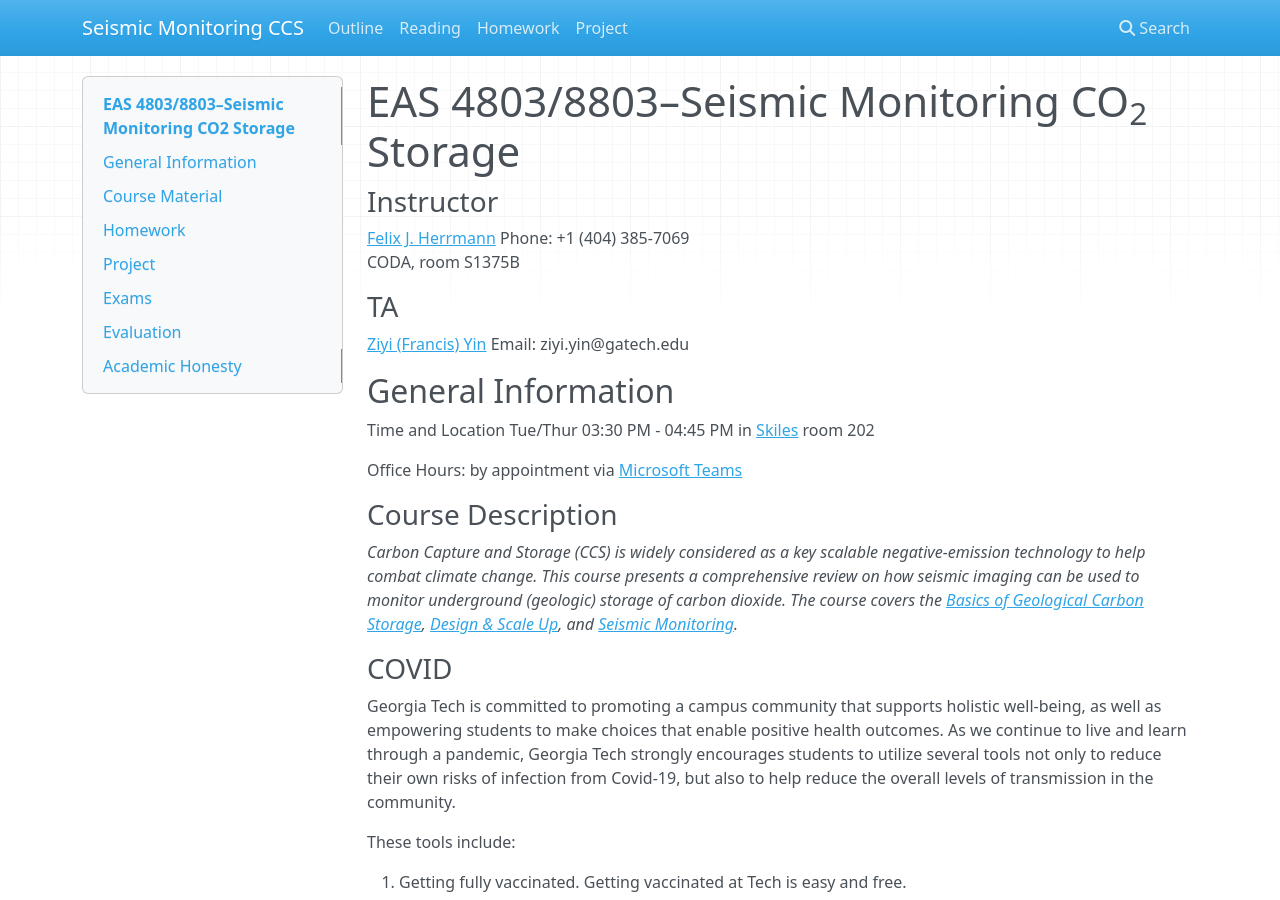
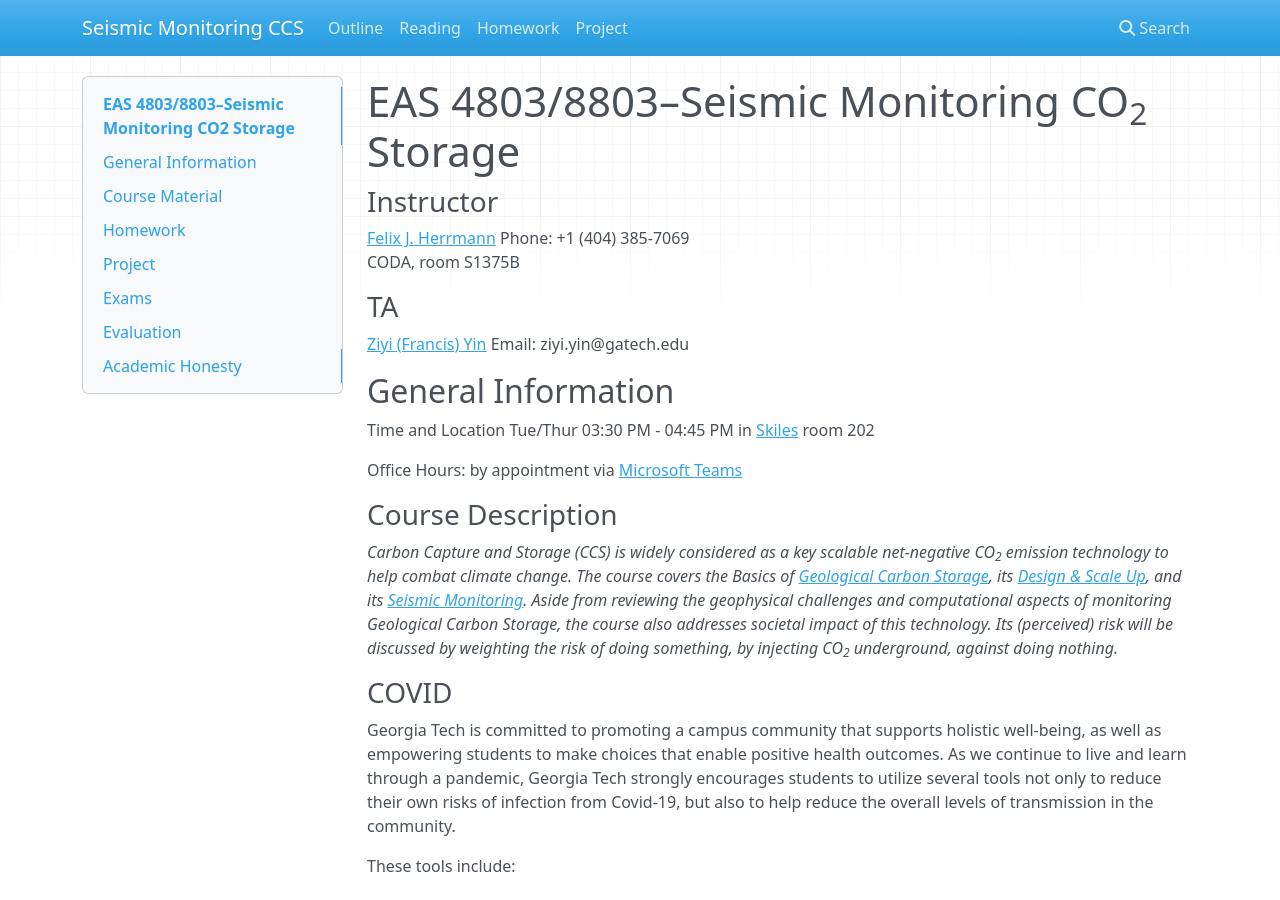
Before and after one commit to flexie/eas-4803-8803-ccs, an MkDocs documentation site: the page built from docs/index.md, in a window 1280 px wide and 900 px high. Built offline with MkDocs 1.6.1, drawn with Linux system fonts in a browser that asks for light colours; nearby versions of some CDN libraries.

Commit message:
Fixed description

```diff
--- a/docs/index.md
+++ b/docs/index.md
@@ -19,7 +19,10 @@ Office Hours: by appointment via [Microsoft Teams](https://faq.oit.gatech.edu/co
 
 ### Course Description
 
-*Carbon Capture and Storage (CCS) is widely considered as a key scalable negative-emission technology to help combat climate change. This course presents a comprehensive review on how seismic imaging can be used to monitor underground (geologic) storage of carbon dioxide. The course covers the [Basics of Geological Carbon Storage](outline.md), [Design & Scale Up](outline.md), and [Seismic Monitoring](outline.md).*
+<!-- *Carbon Capture and Storage (CCS) is widely considered as a key scalable negative-emission technology to help combat climate change. This course presents a comprehensive review on how seismic imaging can be used to monitor underground (geologic) storage of carbon dioxide. The course covers the [Basics of Geological Carbon Storage](outline.md), [Design & Scale Up](outline.md), and [Seismic Monitoring](outline.md).*  -->
+
+*Carbon Capture and Storage (CCS) is widely considered as a key scalable net-negative CO~2~ emission technology to help combat climate change. The course covers the Basics of [Geological Carbon Storage]((outline.md)), its [Design & Scale Up]((outline.md)), and its [Seismic Monitoring]((outline.md)). Aside from reviewing the geophysical challenges and computational aspects of monitoring Geological Carbon Storage, the course also addresses societal impact of this technology. Its (perceived) risk will be discussed by weighting the risk of doing something, by injecting CO~2~ underground, against doing nothing.*
+
 
 ### COVID
 
```
Also changed, not shown: docs/outline.md (+1 -1 lines).
